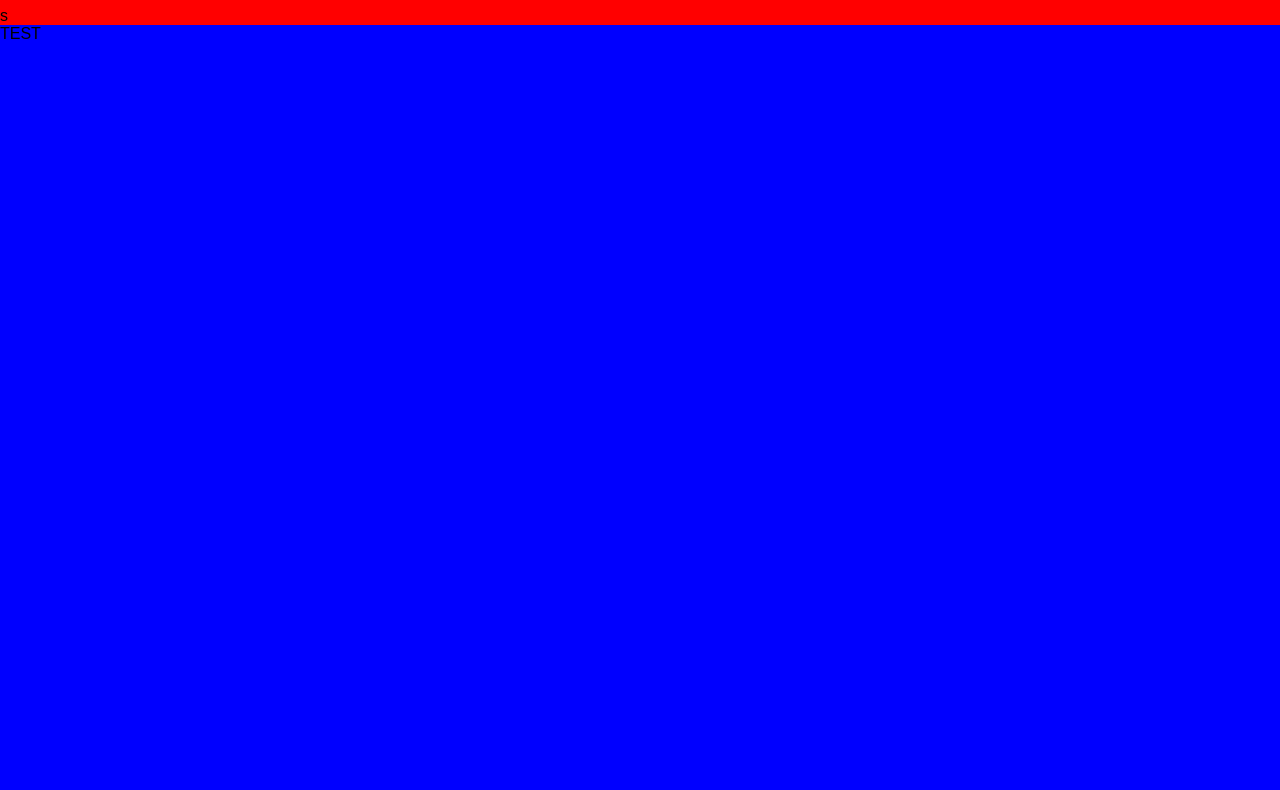
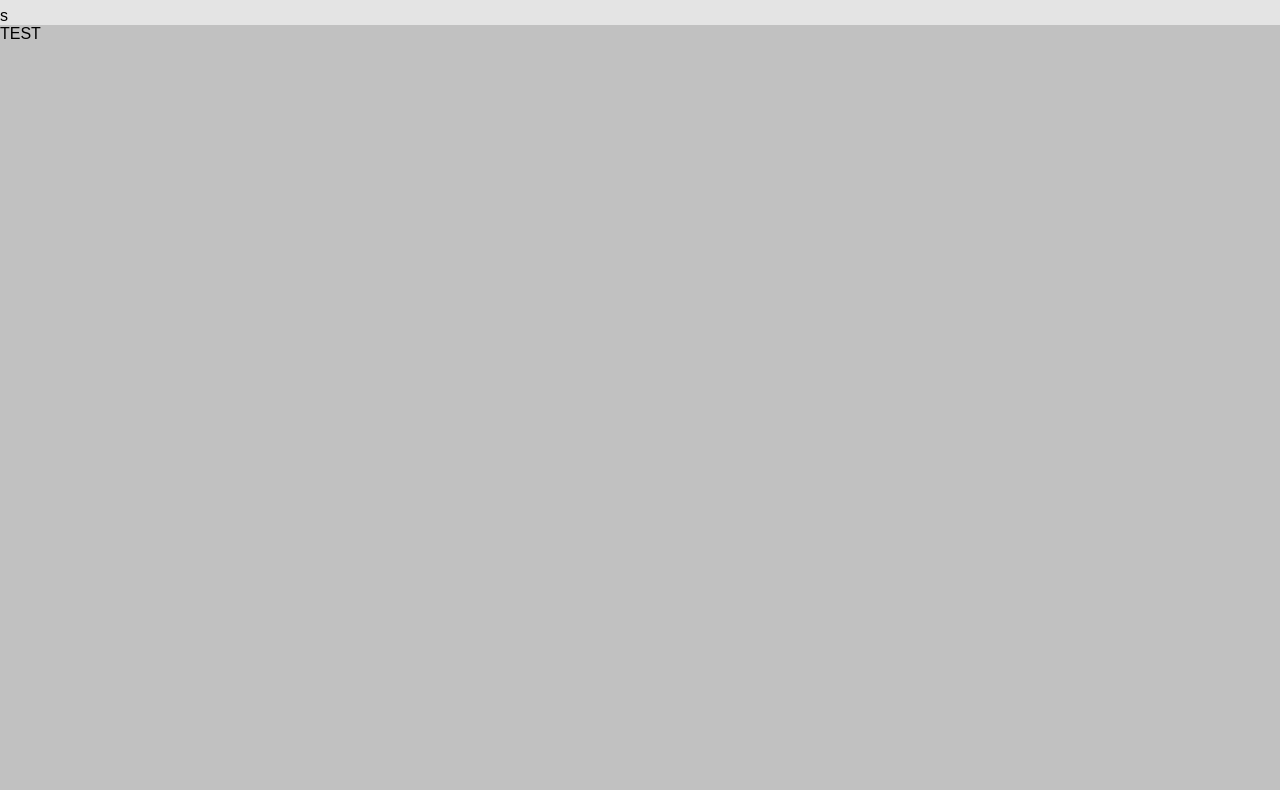
Before and after one commit to eperez1991/eperez1991.github.io, a plain HTML site: page index.html in a window 1280 px wide. Shown: the part 469-1259 px from the top of the page. Drawn offline with Linux system fonts and the light colour scheme.

Commit message:
changed background colors on header,footer and html

```diff
--- a/style.css
+++ b/style.css
@@ -1,6 +1,6 @@
 html{
 
-background-color:red;
+background-color:#E4E4E4;
 
 }
 header{
@@ -9,7 +9,7 @@ background-color:black;
 
 }
 footer{
-background-color:blue;
+background-color:	#C1C1C1;
 padding-bottom:100%;
 
 
```
